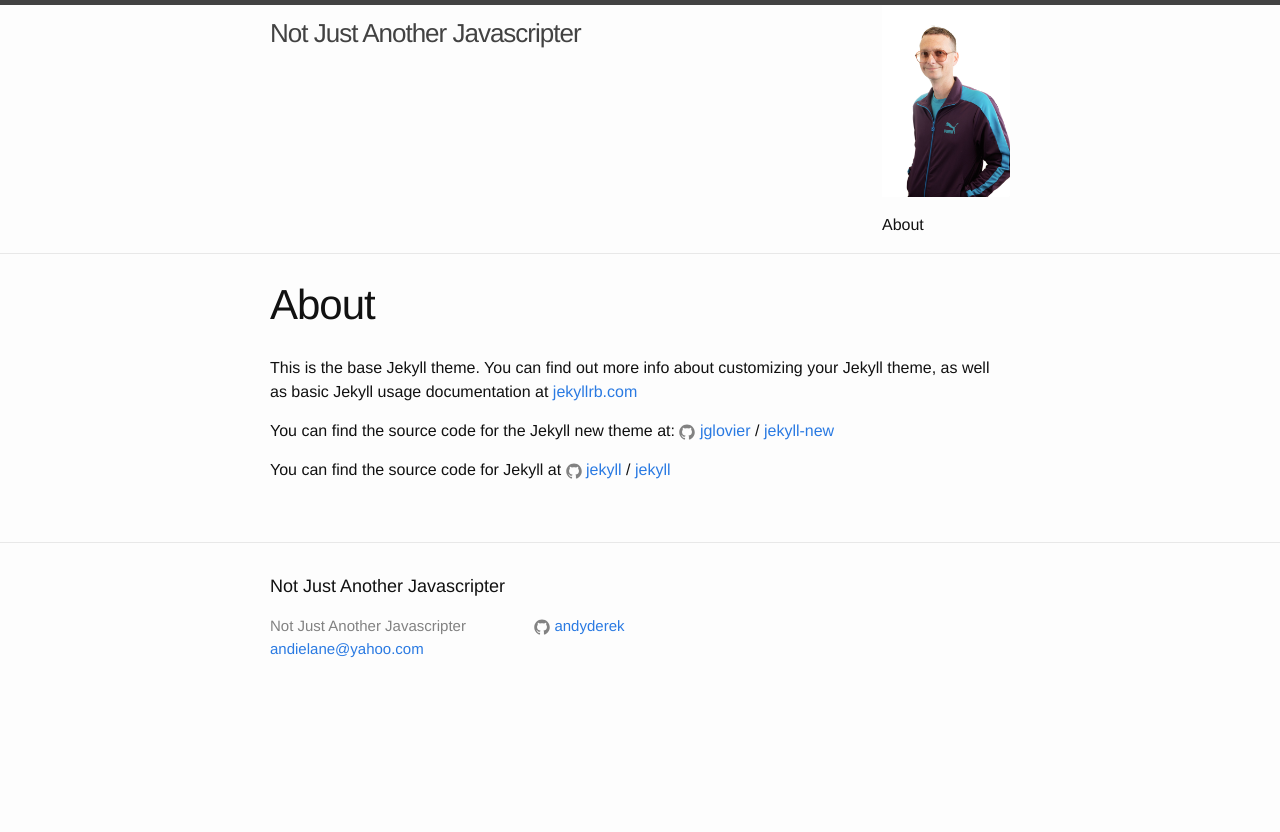
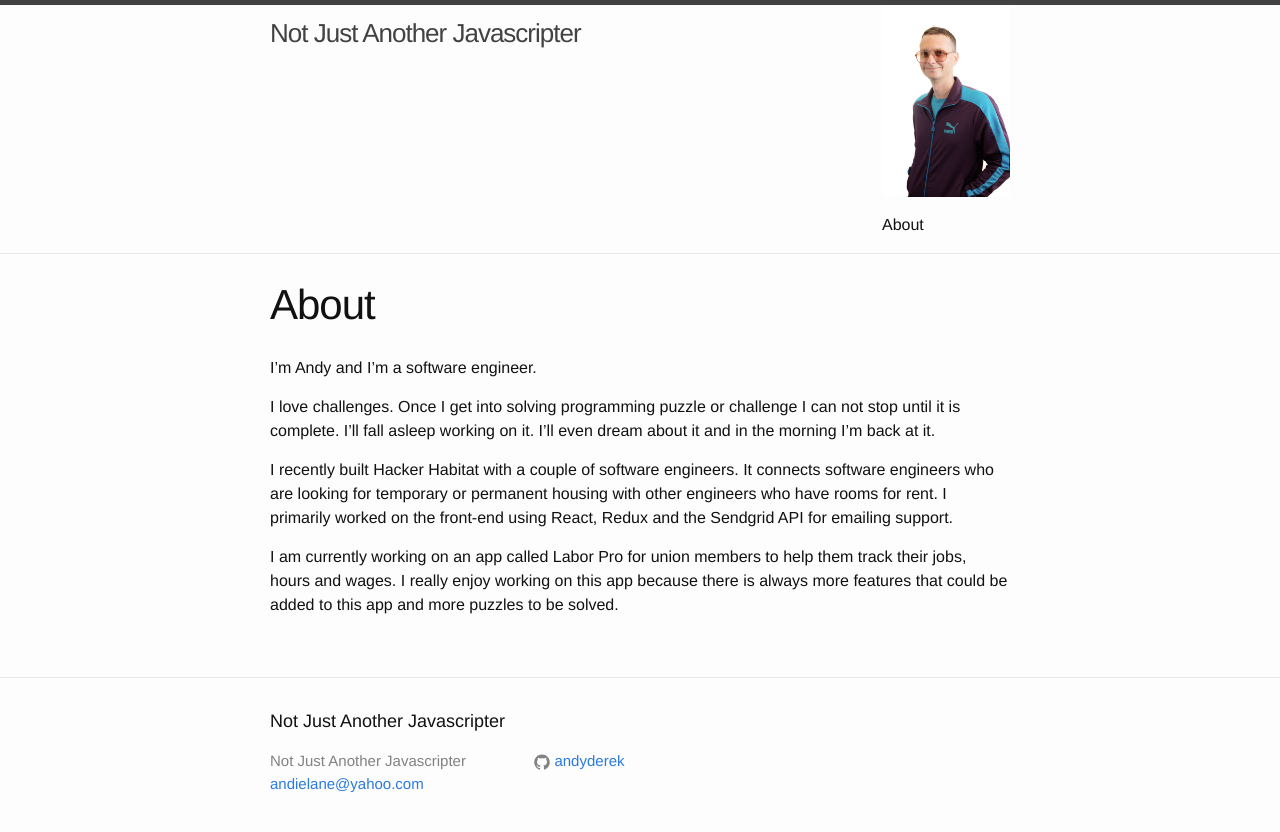
Before and after one commit to andyderek/andyderek.github.io, a Jekyll site: the page built from about.md, in a window 1280 px wide. Shown: the top 832 px of the page. Built offline with Jekyll 4.4.1, drawn with Linux system fonts in a browser that asks for light colours.

Commit message:
updating about section

```diff
--- a/_posts/2016-04-7-Learning.markdown
+++ b/_posts/2016-04-7-Learning.markdown
@@ -1,11 +1,9 @@
 ---
 layout: post
-title:  "Learning How to Learn"
+title:  "Small Bits of Information"
 date:   2016-03-23
 categories: jekyll update
 ---
-
-With all the learning that has been going on in my life I'm also learning that I need to learn how to learn.  Sure I could have used a thesaurus for that sentence and perhaps learned a new word for learn (I did by the way and there aren't that may great alternatives for the word learn).
 
 So one thing I've noticed about myself is that I tend to do best with small bits of information followed by a chance to immediately utilize that information.  For instance I just learned that Sublime Text doesn’t offer much in the way of spelling and grammar help (nor does it have a thesaurus).  That isn’t a great example.
 
--- a/about.md
+++ b/about.md
@@ -4,12 +4,10 @@ title: About
 permalink: /about/
 ---
 
-This is the base Jekyll theme. You can find out more info about customizing your Jekyll theme, as well as basic Jekyll usage documentation at [jekyllrb.com](http://jekyllrb.com/)
+I’m Andy and I’m a software engineer.
 
-You can find the source code for the Jekyll new theme at:
-{% include icon-github.html username="jglovier" %} /
-[jekyll-new](https://github.com/jglovier/jekyll-new)
+I love challenges.  Once I get into solving programming puzzle or challenge I can not stop until it is complete.  I’ll fall asleep working on it.  I’ll even dream about it and in the morning I’m back at it.
 
-You can find the source code for Jekyll at
-{% include icon-github.html username="jekyll" %} /
-[jekyll](https://github.com/jekyll/jekyll)
+I recently built Hacker Habitat with a couple of software engineers. It connects software engineers who are looking for temporary or permanent housing with other engineers who have rooms for rent.  I primarily worked on the front-end using React, Redux and the Sendgrid API for emailing support.
+
+I am currently working on an app called Labor Pro for union members to help them track their jobs, hours and wages. I really enjoy working on this app because there is always more features that could be added to this app and more puzzles to be solved.
```
